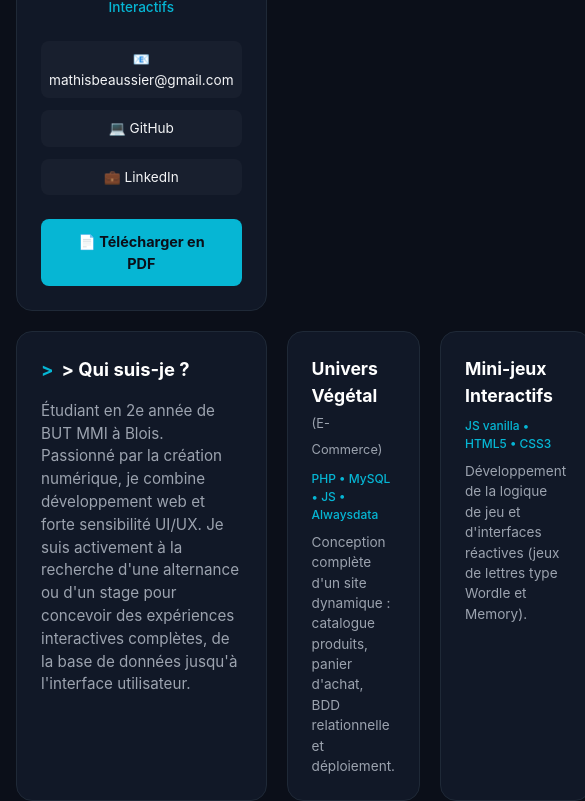
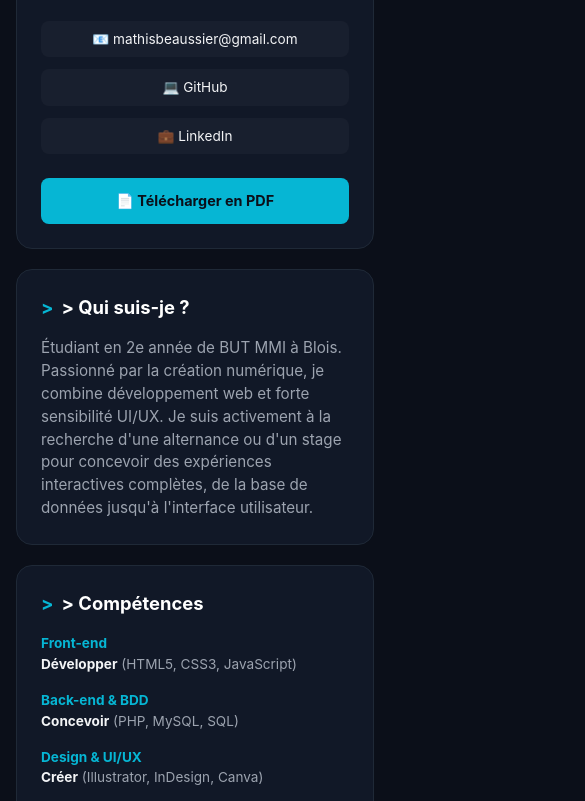
Before and after one commit to MathisIUT41/MathisIUT41.github.io, a plain HTML site: page CV/CV.html in a window 390 px wide. Shown: the part 268-1069 px from the top of the page, 585 px wide, since content can reach past the window. Drawn offline with Linux system fonts and the light colour scheme.

Commit message:
CV : une seule colonne sur téléphone, et favicon
Les cartes projet (.item-projet.p1/p2/p3) gardaient leur colonne sur mobile,
car la règle responsive (une seule classe) était moins prioritaire :
la page débordait (568 px pour un écran de 390). La page CV déclare aussi
le favicon du site.

Co-Authored-By: Claude Opus 5.5 <noreply@anthropic.com>

```diff
--- a/CV/CV.html
+++ b/CV/CV.html
@@ -5,6 +5,7 @@
     <meta name="viewport" content="width=device-width, initial-scale=1.0">
     <meta name="description" content="CV de Mathis Beaussier - Développeur Web & Dispositifs Interactifs">
     <title>CV - Mathis Beaussier</title>
+    <link rel="icon" href="../favicon.svg" type="image/svg+xml">
     <link rel="stylesheet" href="cv.css">
 </head>
 <body>
--- a/CV/cv.css
+++ b/CV/cv.css
@@ -198,7 +198,8 @@ h2::before {
     .bento-grid {
         grid-template-columns: 1fr;
     }
-    .item-profil, .item-bio, .item-skills, .item-projet, .item-parcours {
+    /* Deux classes, comme .item-projet.p1 : sinon les cartes projet gardent leur colonne et la page déborde. */
+    .bento-grid > .bento-item {
         grid-column: 1 / -1;
         grid-row: auto;
     }
```
